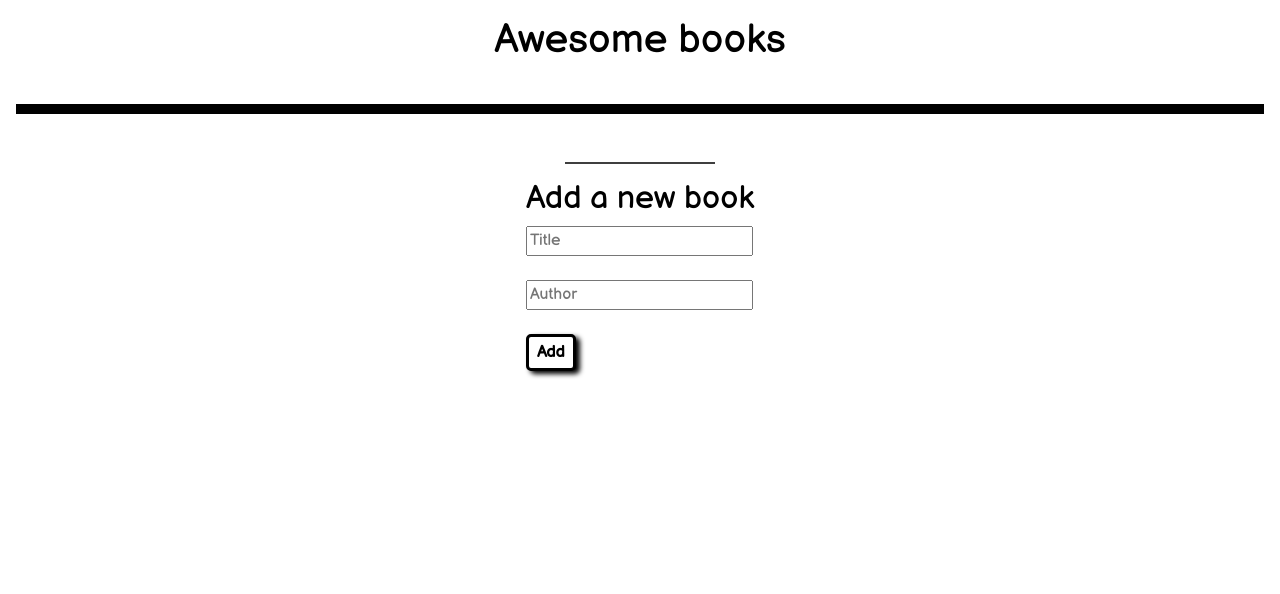
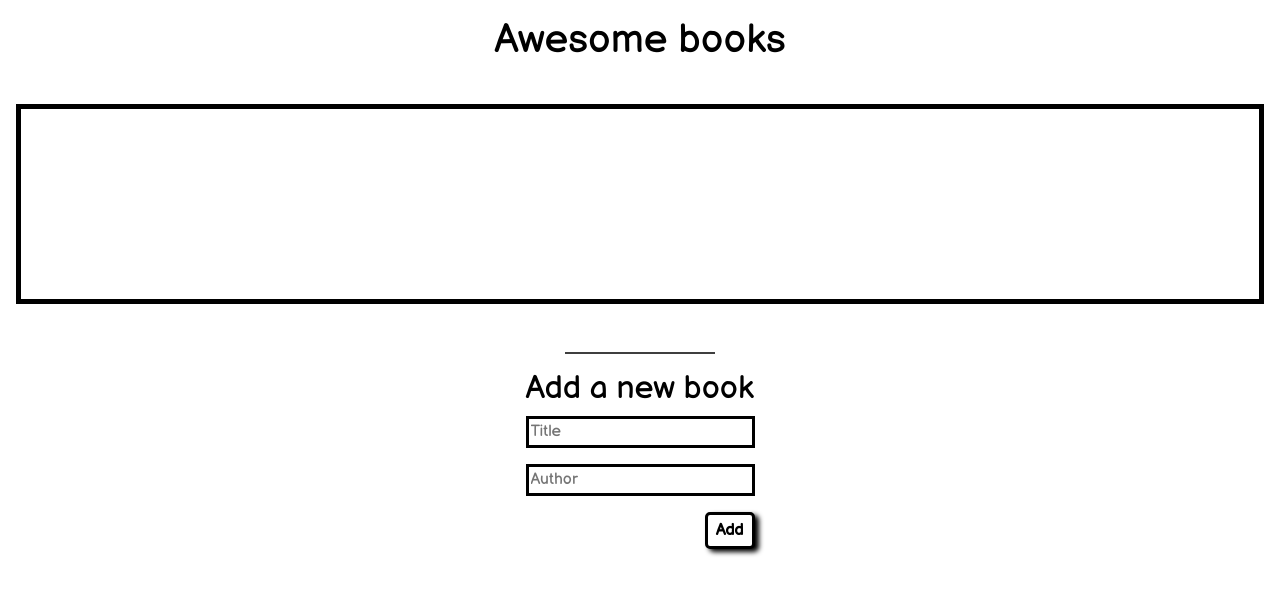
Before and after one commit to MacCrazyman/Awesome-books, a website: page index.html in a window 1280 px wide. Drawn offline with nearby package versions, Linux system fonts and the light colour scheme.

Commit message:
Set sizes in inputs tags & set position of btn

```diff
--- a/index.html
+++ b/index.html
@@ -16,9 +16,9 @@
     <hr>
     <section>
       <h2>Add a new book</h2>
-      <form action="index.html" id="form">
-        <input type="text" id="title" placeholder="Title"><br><br>
-        <input type="text" id="author" placeholder="Author"><br><br>
+      <form class= "d-flex flex-column" action="index.html" id="form">
+        <input type="text" id="title" placeholder="Title">
+        <input type="text" id="author" placeholder="Author">
         <button type="submit" id="add_book">Add</button>
       </form>
     </section>
--- a/scripts/script.js
+++ b/scripts/script.js
@@ -38,7 +38,7 @@ class Library {
   };
 
   deleteBook = (element) => {
-    element.parentElement.remove();
+    element.parentElement.parentElement.remove();
   };
 
   removeBook = (id) => {
--- a/style.css
+++ b/style.css
@@ -18,6 +18,7 @@ main {
   flex-direction: column;
   width: 100%;
   max-height: 60vh;
+  min-height: 200px;
   overflow-y: auto;
   border: 5px solid black;
   margin-block: 2rem;
@@ -27,6 +28,7 @@ main {
   display: flex;
   justify-content: space-between;
   padding: 0.5rem;
+  align-items: center;
 }
 
 #table tr:nth-child(odd) {
@@ -50,3 +52,18 @@ button {
   font-weight: bolder;
   padding: 0.2rem 0.5rem;
 }
+
+p {
+  margin: 0;
+}
+
+input {
+  border: 3px solid black;
+  margin: 0;
+}
+form {
+  gap: 1rem;
+}
+form button {
+  align-self: flex-end;
+}
```
